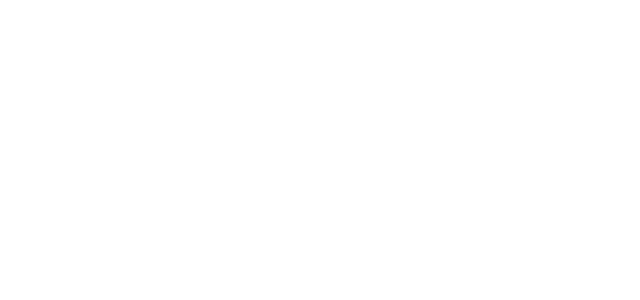
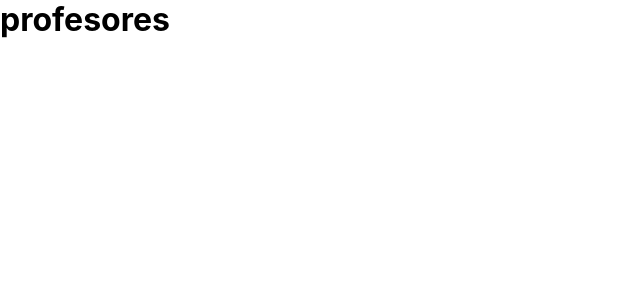
Before and after one commit to joelgbs/ueuyumbicho-web, a React (Create React App) app: page /Profesores in a window 1280 px wide. Before the commit this address had no page. Shown: the top 300 px of the page, without its empty margins (0-640 px from the left). Built offline with nearby package versions, Linux system fonts and the light colour scheme.

Commit message:
se agrego la pagina de profesores v1.6

```diff
--- a/src/App.js
+++ b/src/App.js
@@ -1,6 +1,7 @@
 import React from 'react';
 import { BrowserRouter as Router, Routes, Route } from 'react-router-dom';
 import Home from './pages/home/P-home.jsx';
+import Teachers from './pages/Teachers/P-teacher.jsx';
 import EducacionInicial from './pages/Educative-offer/P-EducacionInicial.jsx';
 import EducacionMedia from './pages/Educative-offer/P-BasicaElementalMedia.jsx';
 import EducacionSuperior from './pages/Educative-offer/P-BasicaSuperior.jsx';
@@ -21,6 +22,7 @@
         <Route path="/" element={<Home />} />
         <Route path="/educacion-inicial" Component={EducacionInicial} />
         <Route path="/basica-elemental-media" Component={EducacionMedia} />
+        <Route path="/Profesores" Component={Teachers} />
         <Route path="/basica-superior" Component={EducacionSuperior} />
         <Route path="/bachillerato-general-unificado" Component={Bgu} />
         <Route path="/bachillerato-tecnico-contabilidad" Component={Btc} />
--- a/src/components/C-nav-menu-anchors.jsx
+++ b/src/components/C-nav-menu-anchors.jsx
@@ -8,6 +8,7 @@
     <a onClick={handleClick} className='nav__link'>Inicio</a>
   );
 }
+
 
 function EducacionInicial() {
   const navigate = useNavigate();
@@ -30,6 +31,14 @@
   const handleClick = () => navigate('/basica-superior');
   return (
     <a onClick={handleClick} className='nav__link nav__link--inside'>Básica Superior</a>
+  );
+}
+
+function Teachers() {
+  const navigate = useNavigate();
+  const handleClick = () => navigate('/Profesores');
+  return (
+    <a onClick={handleClick} className='nav__link nav__link--inside'>Profesores</a>
   );
 }
 
@@ -119,6 +128,7 @@
 
 export {
   Home,
+  Teachers,
   EducacionInicial,
   BasicaElementalMedia,
   BasicaSuperior,
--- a/src/components/C-nav-menu-mobile.jsx
+++ b/src/components/C-nav-menu-mobile.jsx
@@ -3,6 +3,7 @@
 import arrow from '../assets/arrow.svg'; // Asegúrate de que la ruta sea correcta
 import {
     Home,
+    Teachers,
     EducacionInicial,
     BasicaElementalMedia,
     BasicaSuperior,
@@ -120,6 +121,9 @@
                 <li className='list__inside'>
                   <Contactanos />
                 </li>
+                <li className='list__inside'>
+                  <Teachers />
+                </li>
               </ul>
             </li>
 
--- a/src/components/C-nav-menu.jsx
+++ b/src/components/C-nav-menu.jsx
@@ -2,6 +2,7 @@
 import { Mn, MnOption, MnOptionSubmenu } from '../components/C-MenuOptions.jsx';
 import {
     Home,
+    Teachers,
     EducacionInicial,
     BasicaElementalMedia,
     BasicaSuperior,
@@ -45,6 +46,7 @@
           <Mn menuClass='submenu'>
           <MnOption> <QuienesSomos/> </MnOption>
           <MnOption> <MisionVision/> </MnOption>
+          <MnOption> <Teachers/> </MnOption>
           </Mn>
         </MnOptionSubmenu>
 
--- /dev/null
+++ b/src/pages/Teachers/P-teacher.jsx
@@ -0,0 +1,11 @@
+import React from "react";
+
+function Teachers(){
+    return(
+      <div className="EducativeOffer">
+        <h1>profesores</h1>
+      </div>
+    );
+}
+
+export default Teachers;
```
